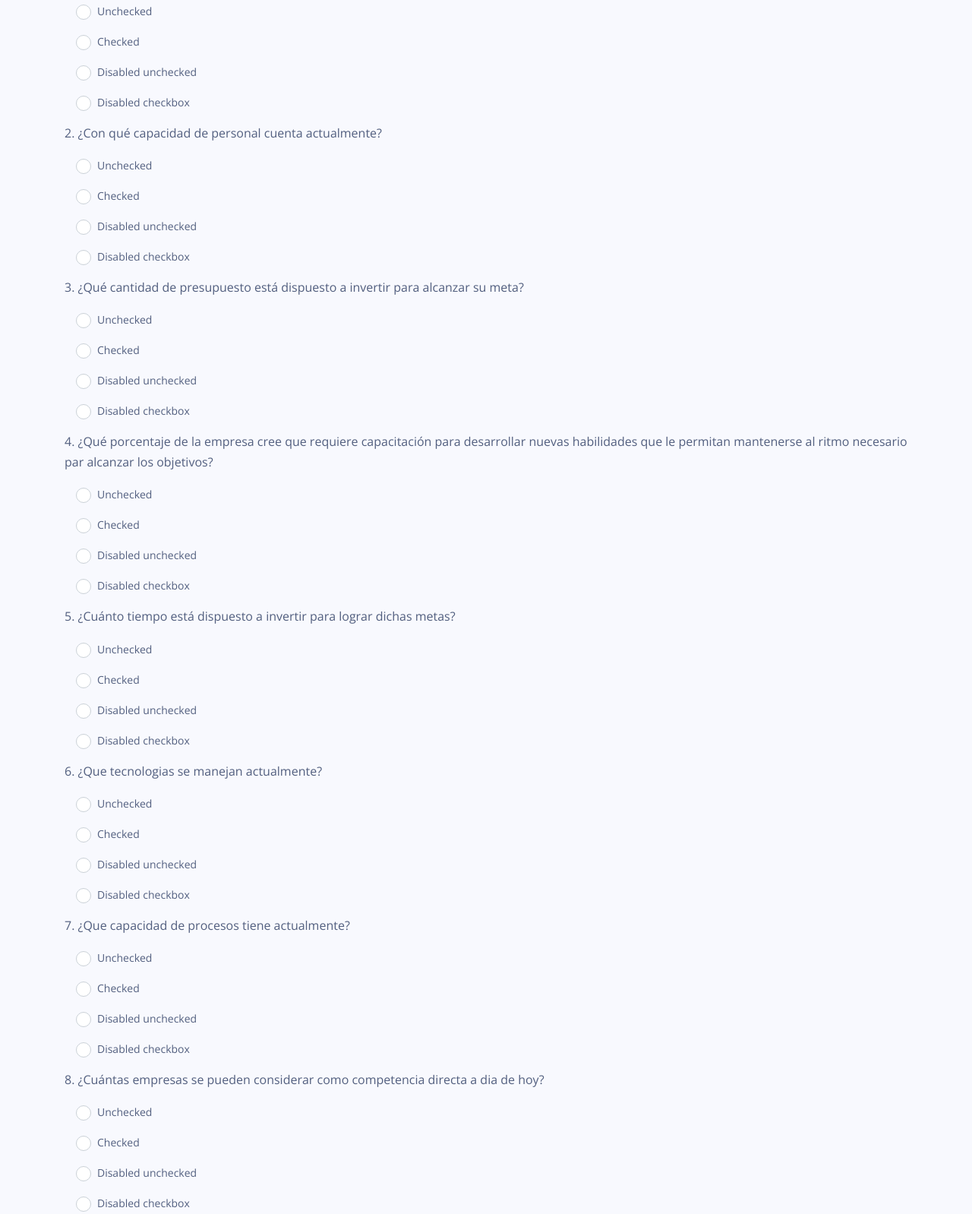
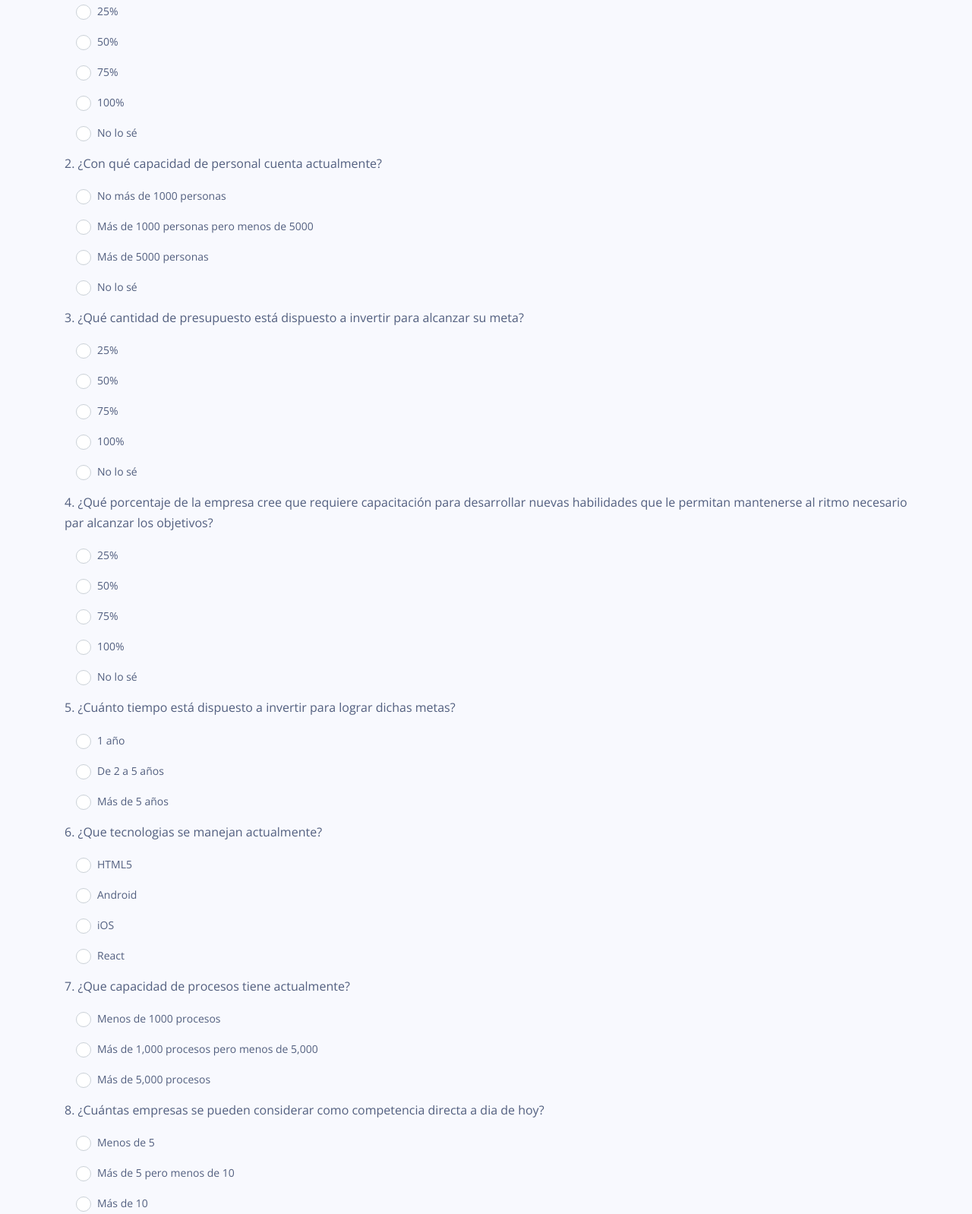
Before and after one commit to Mango3313/ISA2_FINAL, a plain HTML site: page index.html in a window 1280 px wide. Shown: the part 838-2436 px from the top of the page at 76% size. Drawn offline with nearby package versions, Linux system fonts and the light colour scheme.

Commit message:
Opciones terminadas, falta javascript y agregar dos preguntas

```diff
--- a/index.html
+++ b/index.html
@@ -174,25 +174,31 @@
                     <div class="col">
                         <div class="custom-control custom-radio mb-3">
                             <input name="custom-radio-1" class="custom-control-input" id="customRadio1_1" type="radio">
-                            <label class="custom-control-label" for="customRadio1_1">Unchecked</label>
+                            <label class="custom-control-label" for="customRadio1_1">25%</label>
                         </div>
                     </div>
                     <div class="col">
                         <div class="custom-control custom-radio mb-3">
                             <input name="custom-radio-1" class="custom-control-input" id="customRadio1_2" type="radio">
-                            <label class="custom-control-label" for="customRadio1_2">Checked</label>
+                            <label class="custom-control-label" for="customRadio1_2">50%</label>
                         </div>
                     </div>
                     <div class="col">
                         <div class="custom-control custom-radio mb-3">
                             <input name="custom-radio-1" class="custom-control-input" id="customRadio1_3" type="radio">
-                            <label class="custom-control-label" for="customRadio1_3">Disabled unchecked</label>
+                            <label class="custom-control-label" for="customRadio1_3">75%</label>
                         </div>
                     </div>
                     <div class="col">
                         <div class="custom-control custom-radio mb-3">
                             <input name="custom-radio-1" class="custom-control-input" id="customRadio1_4" type="radio">
-                            <label class="custom-control-label" for="customRadio1_4">Disabled checkbox</label>
+                            <label class="custom-control-label" for="customRadio1_4">100%</label>
+                        </div>
+                    </div>
+                    <div class="col">
+                        <div class="custom-control custom-radio mb-3">
+                            <input name="custom-radio-1" class="custom-control-input" id="customRadio1_5" type="radio">
+                            <label class="custom-control-label" for="customRadio1_5">No lo sé</label>
                         </div>
                     </div>
                 </div>
@@ -201,25 +207,25 @@
                     <div class="col">
                         <div class="custom-control custom-radio mb-3">
                             <input name="custom-radio-2" class="custom-control-input" id="customRadio2_1" type="radio">
-                            <label class="custom-control-label" for="customRadio2_1">Unchecked</label>
+                            <label class="custom-control-label" for="customRadio2_1">No más de 1000 personas</label>
                         </div>
                     </div>
                     <div class="col">
                         <div class="custom-control custom-radio mb-3">
                             <input name="custom-radio-2" class="custom-control-input" id="customRadio2_2" type="radio">
-                            <label class="custom-control-label" for="customRadio2_2">Checked</label>
+                            <label class="custom-control-label" for="customRadio2_2">Más de 1000 personas pero menos de 5000</label>
                         </div>
                     </div>
                     <div class="col">
                         <div class="custom-control custom-radio mb-3">
                             <input name="custom-radio-2" class="custom-control-input" id="customRadio2_3" type="radio">
-                            <label class="custom-control-label" for="customRadio2_3">Disabled unchecked</label>
+                            <label class="custom-control-label" for="customRadio2_3">Más de 5000 personas</label>
                         </div>
                     </div>
                     <div class="col">
                         <div class="custom-control custom-radio mb-3">
                             <input name="custom-radio-2" class="custom-control-input" id="customRadio2_4" type="radio">
-                            <label class="custom-control-label" for="customRadio2_4">Disabled checkbox</label>
+                            <label class="custom-control-label" for="customRadio2_4">No lo sé</label>
                         </div>
                     </div>
                 </div>
@@ -228,25 +234,31 @@
                     <div class="col">
                         <div class="custom-control custom-radio mb-3">
                             <input name="custom-radio-3" class="custom-control-input" id="customRadio3_1" type="radio">
-                            <label class="custom-control-label" for="customRadio3_1">Unchecked</label>
+                            <label class="custom-control-label" for="customRadio3_1">25%</label>
                         </div>
                     </div>
                     <div class="col">
                         <div class="custom-control custom-radio mb-3">
                             <input name="custom-radio-3" class="custom-control-input" id="customRadio3_2" type="radio">
-                            <label class="custom-control-label" for="customRadio3_2">Checked</label>
+                            <label class="custom-control-label" for="customRadio3_2">50%</label>
                         </div>
                     </div>
                     <div class="col">
                         <div class="custom-control custom-radio mb-3">
                             <input name="custom-radio-3" class="custom-control-input" id="customRadio3_3" type="radio">
-                            <label class="custom-control-label" for="customRadio3_3">Disabled unchecked</label>
+                            <label class="custom-control-label" for="customRadio3_3">75%</label>
                         </div>
                     </div>
                     <div class="col">
                         <div class="custom-control custom-radio mb-3">
                             <input name="custom-radio-3" class="custom-control-input" id="customRadio3_4" type="radio">
-                            <label class="custom-control-label" for="customRadio3_4">Disabled checkbox</label>
+                            <label class="custom-control-label" for="customRadio3_4">100%</label>
+                        </div>
+                    </div>
+                    <div class="col">
+                        <div class="custom-control custom-radio mb-3">
+                            <input name="custom-radio-3" class="custom-control-input" id="customRadio1_4" type="radio">
+                            <label class="custom-control-label" for="customRadio1_4">No lo sé</label>
                         </div>
                     </div>
                 </div>
@@ -255,25 +267,31 @@
                     <div class="col">
                         <div class="custom-control custom-radio mb-3">
                             <input name="custom-radio-4" class="custom-control-input" id="customRadio4_1" type="radio">
-                            <label class="custom-control-label" for="customRadio4_1">Unchecked</label>
+                            <label class="custom-control-label" for="customRadio4_1">25%</label>
                         </div>
                     </div>
                     <div class="col">
                         <div class="custom-control custom-radio mb-3">
                             <input name="custom-radio-4" class="custom-control-input" id="customRadio4_2" type="radio">
-                            <label class="custom-control-label" for="customRadio4_2">Checked</label>
+                            <label class="custom-control-label" for="customRadio4_2">50%</label>
                         </div>
                     </div>
                     <div class="col">
                         <div class="custom-control custom-radio mb-3">
                             <input name="custom-radio-4" class="custom-control-input" id="customRadio4_3" type="radio">
-                            <label class="custom-control-label" for="customRadio4_3">Disabled unchecked</label>
+                            <label class="custom-control-label" for="customRadio4_3">75%</label>
                         </div>
                     </div>
                     <div class="col">
                         <div class="custom-control custom-radio mb-3">
                             <input name="custom-radio-4" class="custom-control-input" id="customRadio4_4" type="radio">
-                            <label class="custom-control-label" for="customRadio4_4">Disabled checkbox</label>
+                            <label class="custom-control-label" for="customRadio4_4">100%</label>
+                        </div>
+                    </div>
+                    <div class="col">
+                        <div class="custom-control custom-radio mb-3">
+                            <input name="custom-radio-1" class="custom-control-input" id="customRadio4_5" type="radio">
+                            <label class="custom-control-label" for="customRadio4_5">No lo sé</label>
                         </div>
                     </div>
                 </div>
@@ -282,25 +300,19 @@
                     <div class="col">
                         <div class="custom-control custom-radio mb-3">
                             <input name="custom-radio-5" class="custom-control-input" id="customRadio5_1" type="radio">
-                            <label class="custom-control-label" for="customRadio5_1">Unchecked</label>
+                            <label class="custom-control-label" for="customRadio5_1">1 año</label>
                         </div>
                     </div>
                     <div class="col">
                         <div class="custom-control custom-radio mb-3">
                             <input name="custom-radio-5" class="custom-control-input" id="customRadio5_2" type="radio">
-                            <label class="custom-control-label" for="customRadio5_2">Checked</label>
+                            <label class="custom-control-label" for="customRadio5_2">De 2 a 5 años</label>
                         </div>
                     </div>
                     <div class="col">
                         <div class="custom-control custom-radio mb-3">
                             <input name="custom-radio-5" class="custom-control-input" id="customRadio5_3" type="radio">
-                            <label class="custom-control-label" for="customRadio5_3">Disabled unchecked</label>
-                        </div>
-                    </div>
-                    <div class="col">
-                        <div class="custom-control custom-radio mb-3">
-                            <input name="custom-radio-5" class="custom-control-input" id="customRadio5_4" type="radio">
-                            <label class="custom-control-label" for="customRadio5_4">Disabled checkbox</label>
+                            <label class="custom-control-label" for="customRadio5_3">Más de 5 años</label>
                         </div>
                     </div>
                 </div>
@@ -309,25 +321,25 @@
                     <div class="col">
                         <div class="custom-control custom-radio mb-3">
                             <input name="custom-radio-6" class="custom-control-input" id="customRadio6_1" type="radio">
-                            <label class="custom-control-label" for="customRadio6_1">Unchecked</label>
+                            <label class="custom-control-label" for="customRadio6_1">HTML5</label>
                         </div>
                     </div>
                     <div class="col">
                         <div class="custom-control custom-radio mb-3">
                             <input name="custom-radio-6" class="custom-control-input" id="customRadio6_2" type="radio">
-                            <label class="custom-control-label" for="customRadio6_2">Checked</label>
+                            <label class="custom-control-label" for="customRadio6_2">Android</label>
                         </div>
                     </div>
                     <div class="col">
                         <div class="custom-control custom-radio mb-3">
                             <input name="custom-radio-6" class="custom-control-input" id="customRadio6_3" type="radio">
-                            <label class="custom-control-label" for="customRadio6_3">Disabled unchecked</label>
+                            <label class="custom-control-label" for="customRadio6_3">iOS</label>
                         </div>
                     </div>
                     <div class="col">
                         <div class="custom-control custom-radio mb-3">
                             <input name="custom-radio-6" class="custom-control-input" id="customRadio6_4" type="radio">
-                            <label class="custom-control-label" for="customRadio6_4">Disabled checkbox</label>
+                            <label class="custom-control-label" for="customRadio6_4">React</label>
                         </div>
                     </div>
                 </div>
@@ -336,25 +348,19 @@
                     <div class="col">
                         <div class="custom-control custom-radio mb-3">
                             <input name="custom-radio-7" class="custom-control-input" id="customRadio7_1" type="radio">
-                            <label class="custom-control-label" for="customRadio7_1">Unchecked</label>
+                            <label class="custom-control-label" for="customRadio7_1">Menos de 1000 procesos</label>
                         </div>
                     </div>
                     <div class="col">
                         <div class="custom-control custom-radio mb-3">
                             <input name="custom-radio-7" class="custom-control-input" id="customRadio7_2" type="radio">
-                            <label class="custom-control-label" for="customRadio7_2">Checked</label>
+                            <label class="custom-control-label" for="customRadio7_2">Más de 1,000 procesos pero menos de 5,000</label>
                         </div>
                     </div>
                     <div class="col">
                         <div class="custom-control custom-radio mb-3">
                             <input name="custom-radio-7" class="custom-control-input" id="customRadio7_3" type="radio">
-                            <label class="custom-control-label" for="customRadio7_3">Disabled unchecked</label>
-                        </div>
-                    </div>
-                    <div class="col">
-                        <div class="custom-control custom-radio mb-3">
-                            <input name="custom-radio-7" class="custom-control-input" id="customRadio7_4" type="radio">
-                            <label class="custom-control-label" for="customRadio7_4">Disabled checkbox</label>
+                            <label class="custom-control-label" for="customRadio7_3">Más de 5,000 procesos</label>
                         </div>
                     </div>
                 </div>
@@ -363,25 +369,19 @@
                     <div class="col">
                         <div class="custom-control custom-radio mb-3">
                             <input name="custom-radio-8" class="custom-control-input" id="customRadio8_1" type="radio">
-                            <label class="custom-control-label" for="customRadio8_1">Unchecked</label>
+                            <label class="custom-control-label" for="customRadio8_1">Menos de 5</label>
                         </div>
                     </div>
                     <div class="col">
                         <div class="custom-control custom-radio mb-3">
                             <input name="custom-radio-8" class="custom-control-input" id="customRadio8_2" type="radio">
-                            <label class="custom-control-label" for="customRadio8_2">Checked</label>
+                            <label class="custom-control-label" for="customRadio8_2">Más de 5 pero menos de 10</label>
                         </div>
                     </div>
                     <div class="col">
                         <div class="custom-control custom-radio mb-3">
                             <input name="custom-radio-8" class="custom-control-input" id="customRadio8_3" type="radio">
-                            <label class="custom-control-label" for="customRadio8_3">Disabled unchecked</label>
-                        </div>
-                    </div>
-                    <div class="col">
-                        <div class="custom-control custom-radio mb-3">
-                            <input name="custom-radio-8" class="custom-control-input" id="customRadio8_4" type="radio">
-                            <label class="custom-control-label" for="customRadio8_4">Disabled checkbox</label>
+                            <label class="custom-control-label" for="customRadio8_3">Más de 10</label>
                         </div>
                     </div>
                 </div>
@@ -417,25 +417,25 @@
                     <div class="col">
                         <div class="custom-control custom-radio mb-3">
                             <input name="custom-radio-10" class="custom-control-input" id="customRadio10_1" type="radio">
-                            <label class="custom-control-label" for="customRadio510_1">Unchecked</label>
-         "               </div>
+                            <label class="custom-control-label" for="customRadio10_1">Nunca</label>
+                        </div>
                     </div>
                     <div class="col">
                         <div class="custom-control custom-radio mb-3">
                             <input name="custom-radio-10" class="custom-control-input" id="customRadio10_2" type="radio">
-                            <label class="custom-control-label" for="customRadio10_2">Checked</label>
-        "               </div>
+                            <label class="custom-control-label" for="customRadio10_2">A veces</label>
+                        </div>
                     </div>
                     <div class="col">
                         <div class="custom-control custom-radio mb-3">
                             <input name="custom-radio-10" class="custom-control-input" id="customRadio10_3" type="radio">
-                            <label class="custom-control-label" for="customRadio10_3">Disabled unchecked</label>
+                            <label class="custom-control-label" for="customRadio10_3">Regularmente</label>
                        </div>
                     </div>
                     <div class="col">
                         <div class="custom-control custom-radio mb-3">
                             <input name="custom-radio-10" class="custom-control-input" id="customRadio10_4" type="radio">
-                            <label class="custom-control-label" for="customRadio10_4">Disabled checkbox</label>
+                            <label class="custom-control-label" for="customRadio10_4">Siempre</label>
                         </div>
                     </div>
                 </div>
@@ -444,25 +444,13 @@
                     <div class="col">
                         <div class="custom-control custom-radio mb-3">
                             <input name="custom-radio-11" class="custom-control-input" id="customRadio11_1" type="radio">
-                            <label class="custom-control-label" for="customRadio11_1">Unchecked</label>
+                            <label class="custom-control-label" for="customRadio11_1">Si</label>
                         </div>
                     </div>
                     <div class="col">
                         <div class="custom-control custom-radio mb-3">
                             <input name="custom-radio-11" class="custom-control-input" id="customRadio11_2" type="radio">
-                            <label class="custom-control-label" for="customRadio11_2">Checked</label>
-                        </div>
-                    </div>
-                    <div class="col">
-                        <div class="custom-control custom-radio mb-3">
-                            <input name="custom-radio-11" class="custom-control-input" id="customRadio11_3" type="radio">
-                            <label class="custom-control-label" for="customRadio11_3">Disabled unchecked</label>
-                        </div>
-                    </div>
-                    <div class="col">
-                        <div class="custom-control custom-radio mb-3">
-                            <input name="custom-radio-11" class="custom-control-input" id="customRadio11_4" type="radio">
-                            <label class="custom-control-label" for="customRadio11_4">Disabled checkbox</label>
+                            <label class="custom-control-label" for="customRadio11_2">No</label>
                         </div>
                     </div>
                 </div>
@@ -471,25 +459,19 @@
                     <div class="col">
                         <div class="custom-control custom-radio mb-3">
                             <input name="custom-radio-12" class="custom-control-input" id="customRadio12_1" type="radio">
-                            <label class="custom-control-label" for="customRadio12_1">Unchecked</label>
+                            <label class="custom-control-label" for="customRadio12_1">Menos de 8 horas</label>
                         </div>
                     </div>
                     <div class="col">
                         <div class="custom-control custom-radio mb-3">
                             <input name="custom-radio-12" class="custom-control-input" id="customRadio12_2" type="radio">
-                            <label class="custom-control-label" for="customRadio12_2">Checked</label>
+                            <label class="custom-control-label" for="customRadio12_2">8 horas exactas</label>
                         </div>
                     </div>
                     <div class="col">
                         <div class="custom-control custom-radio mb-3">
                             <input name="custom-radio-12" class="custom-control-input" id="customRadio12_3" type="radio">
-                            <label class="custom-control-label" for="customRadio12_3">Disabled unchecked</label>
-                        </div>
-                    </div>
-                    <div class="col">
-                        <div class="custom-control custom-radio mb-3">
-                            <input name="custom-radio-12" class="custom-control-input" id="customRadio12_4" type="radio">
-                            <label class="custom-control-label" for="customRadio12_4">Disabled checkbox</label>
+                            <label class="custom-control-label" for="customRadio12_3">Más de 8 horas</label>
                         </div>
                     </div>
                 </div>
@@ -498,25 +480,13 @@
                     <div class="col">
                         <div class="custom-control custom-radio mb-3">
                             <input name="custom-radio-13" class="custom-control-input" id="customRadio13_1" type="radio">
-                            <label class="custom-control-label" for="customRadio13_1">Unchecked</label>
+                            <label class="custom-control-label" for="customRadio13_1">Si</label>
                         </div>
                     </div>
                     <div class="col">
                         <div class="custom-control custom-radio mb-3">
                             <input name="custom-radio-13" class="custom-control-input" id="customRadio13_2" type="radio">
-                            <label class="custom-control-label" for="customRadio13_2">Checked</label>
-                        </div>
-                    </div>
-                    <div class="col">
-                        <div class="custom-control custom-radio mb-3">
-                            <input name="custom-radio-13" class="custom-control-input" id="customRadio13_3" type="radio">
-                            <label class="custom-control-label" for="customRadio13_3">Disabled unchecked</label>
-                        </div>
-                    </div>
-                    <div class="col">
-                        <div class="custom-control custom-radio mb-3">
-                            <input name="custom-radio-13" class="custom-control-input" id="customRadio13_4" type="radio">
-                            <label class="custom-control-label" for="customRadio13_4">Disabled checkbox</label>
+                            <label class="custom-control-label" for="customRadio13_2">No</label>
                         </div>
                     </div>
                 </div>
```
